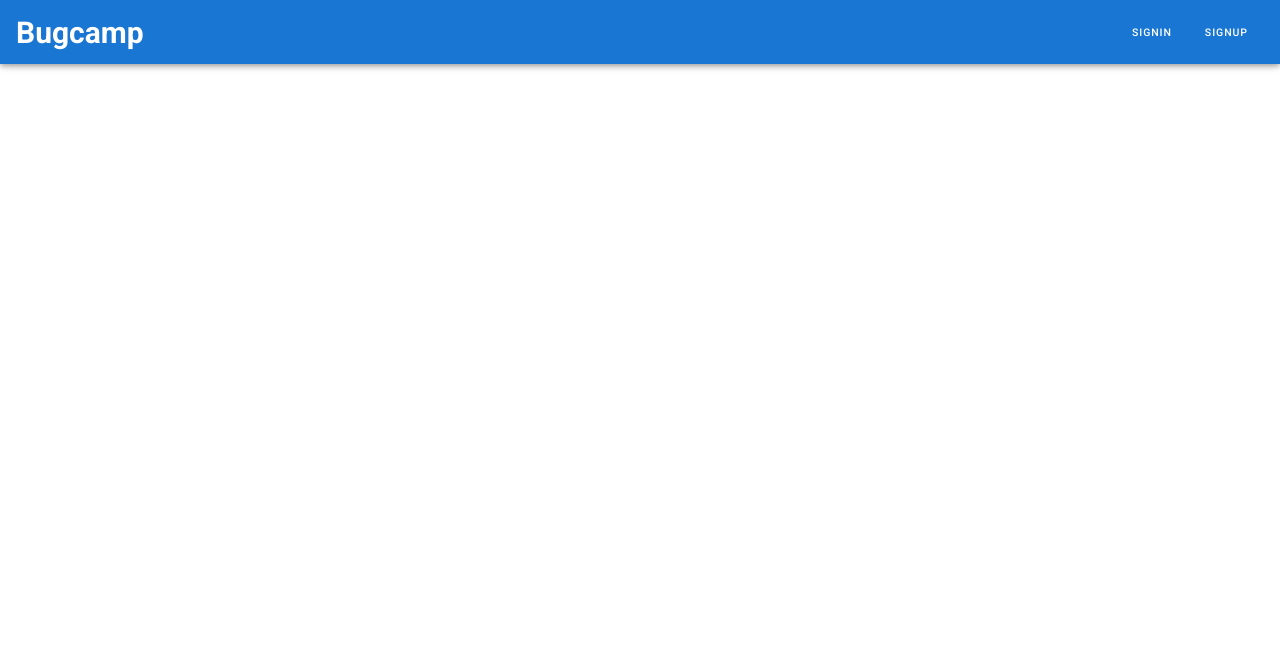
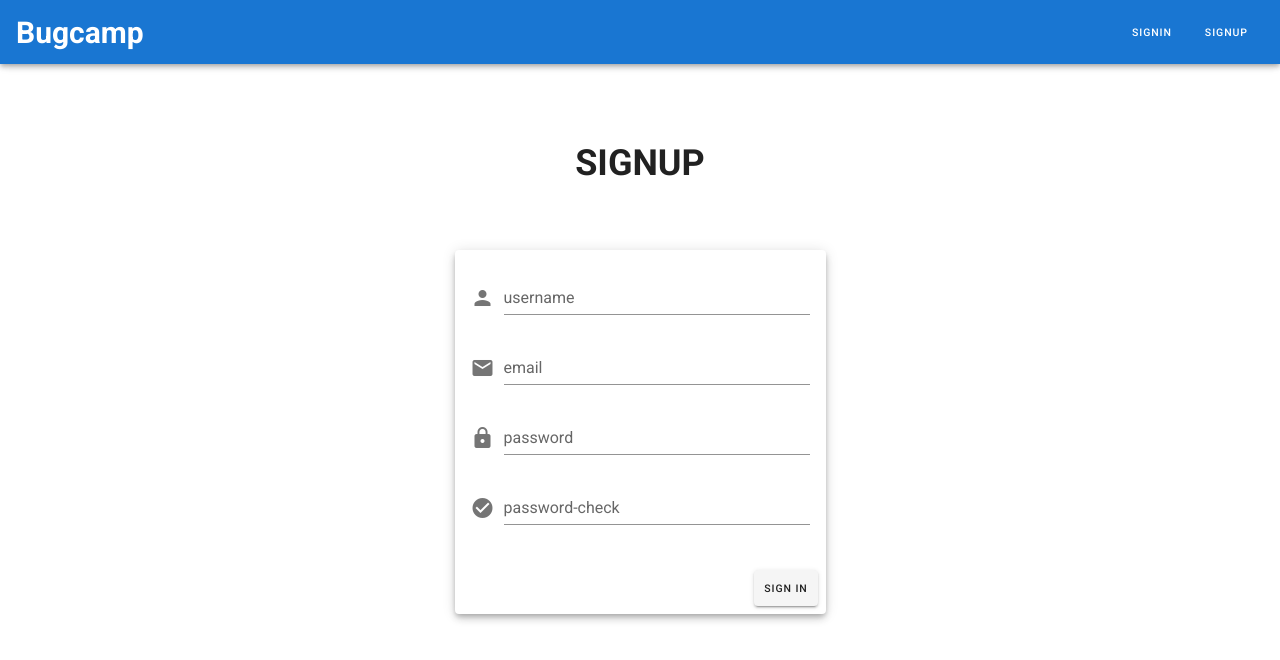
Before and after one commit to ofnullable/vue-study, a Vue app in the folder sample/: page /#/signup in a window 1280 px wide. Shown: the top 660 px of the page. Built offline with nearby package versions, Linux system fonts and the light colour scheme.

Commit message:
:construction: Add SignUp page, dispatch actions in SignIn page

```diff
--- a/sample/src/index.html
+++ b/sample/src/index.html
@@ -6,8 +6,8 @@
           content="width=device-width, user-scalable=no, initial-scale=1.0, maximum-scale=1.0, minimum-scale=1.0">
     <meta http-equiv="X-UA-Compatible" content="ie=edge">
     <title>sample app</title>
-    <link href="https://fonts.googleapis.com/css?family=Roboto:100,300,400,500,700,900" rel="stylesheet">
-    <link href="https://fonts.googleapis.com/icon?family=Material+Icons" rel="stylesheet" />
+    <link href="https://fonts.googleapis.com/icon?family=Material+Icons" rel="stylesheet"/>
+    <link href="https://fonts.googleapis.com/css?family=Roboto:300,400,500,700&display=swap" rel="stylesheet"/>
   </head>
   <body>
     <div id="root"></div>
--- a/sample/src/main.js
+++ b/sample/src/main.js
@@ -1,11 +1,16 @@
 import 'babel-polyfill';
 
 import Vue from 'vue';
+
+import { CHECK_AUTH } from './store/user';
 
 import vuetify from './plugins/vuetify';
 import router from './router';
 import store from './store';
 import App from './App';
+
+router.beforeEach((to, from, next) =>
+    Promise.all([store.dispatch(CHECK_AUTH)]).then(next));
 
 new Vue({
   store,
--- a/sample/src/pages/SignIn.vue
+++ b/sample/src/pages/SignIn.vue
@@ -1,9 +1,10 @@
 <template>
+  <div>
+    <h1>signin</h1>
     <v-row align="center" justify="center">
       <v-col cols="12" sm="8" md="4">
 
         <v-form @submit.prevent="handleSubmit">
-
           <v-card elevation="5">
             <v-card-text>
               <v-text-field label="username" name="username" prepend-icon="person" type="text" v-model="username"/>
@@ -15,14 +16,16 @@
               <v-btn type="submit">Sign in</v-btn>
             </v-card-actions>
           </v-card>
-
         </v-form>
 
       </v-col>
     </v-row>
+  </div>
 </template>
 
 <script>
+  import { SIGN_IN } from '../store/user';
+
   export default {
     data() {
       return {
@@ -32,12 +35,19 @@
     },
     methods: {
       handleSubmit() {
-        console.log(this.username, this.password);
+        const { username, password } = this;
+        this.$store.dispatch(SIGN_IN, { username, password });
       },
     },
   };
 </script>
 
 <style scoped>
-
+  h1 {
+    text-align: center;
+    text-transform: uppercase;
+    font-size: 3rem;
+    font-weight: bolder;
+    padding: 5rem 0;
+  }
 </style>
--- a/sample/src/pages/SignUp.vue
+++ b/sample/src/pages/SignUp.vue
@@ -1,22 +1,61 @@
 <template>
   <div>
+    <h1>signup</h1>
+    <v-row align="center" justify="center">
+      <v-col cols="12" sm="8" md="4">
 
+        <v-form @submit.prevent="handleSubmit">
+          <v-card elevation="5">
+            <v-card-text>
+              <v-text-field label="username" name="username" prepend-icon="person" type="text" v-model="username"/>
+              <v-text-field label="email" name="email" prepend-icon="email" type="email" v-model="email"/>
+              <v-text-field label="password" name="password" prepend-icon="lock" type="password" v-model="password"/>
+              <v-text-field
+                  type="password"
+                  name="password-check"
+                  label="password-check"
+                  v-model="passwordCheck"
+                  prepend-icon="check_circle"
+              />
+            </v-card-text>
+
+            <v-card-actions>
+              <v-spacer/>
+              <v-btn type="submit">Sign in</v-btn>
+            </v-card-actions>
+          </v-card>
+        </v-form>
+
+      </v-col>
+    </v-row>
   </div>
 </template>
 
 <script>
   export default {
     data() {
-      return {};
+      return {
+        username: '',
+        email: '',
+        password: '',
+        passwordCheck: '',
+      };
     },
     methods: {
       handleSubmit() {
-
+        const { username, email, password } = this;
+        console.log(username, email, password);
       },
     },
   };
 </script>
 
 <style scoped>
-
+  h1 {
+    text-align: center;
+    text-transform: uppercase;
+    font-size: 3rem;
+    font-weight: bolder;
+    padding: 5rem 0;
+  }
 </style>
```
Lines whose indentation alone changed are shown as unchanged.
